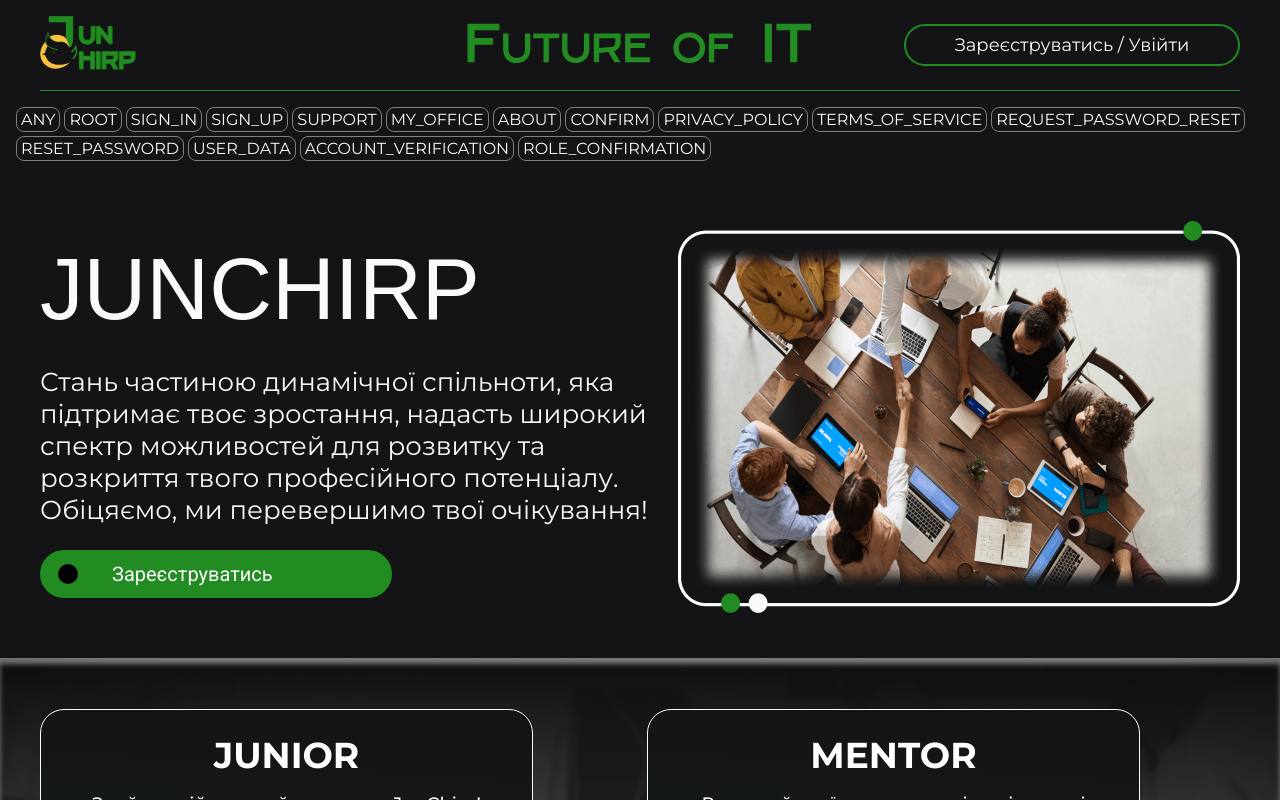
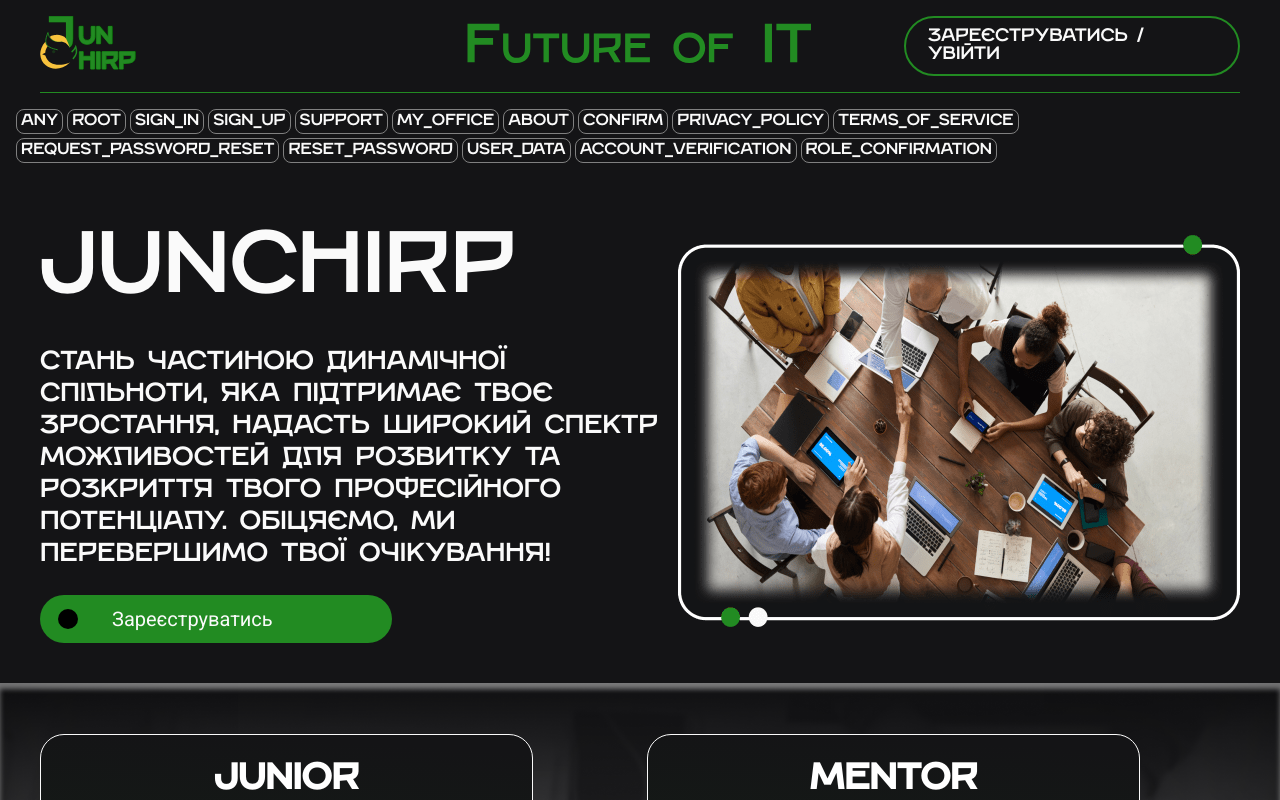
Before and after one commit to VitalikN/jun-chirp, a Next.js app: page / in a window 1280 px wide. Shown: the top 800 px of the page. Built offline with nearby package versions, Linux system fonts and the light colour scheme; no server answers.

Commit message:
add Angry.otf and font Angry for hero title

```diff
--- a/src/app/globals.css
+++ b/src/app/globals.css
@@ -2,6 +2,8 @@
   --font-mono: "Roboto" ui-monospace, Menlo, Monaco, "Cascadia Mono",
     "Segoe UI Mono", "Roboto Mono", "Oxygen Mono", "Ubuntu Monospace",
     "Source Code Pro", "Fira Mono", "Droid Sans Mono", "Courier New", monospace;
+
+
 
   --background-color: #141416;
   --color: #fafafa;
@@ -51,6 +53,13 @@
   }
 } */
 
+@font-face {
+  font-family: "Angry";
+  src: url(../../public/fonts/Angry.otf) format('truetype');
+  font-weight: normal;
+  font-style: normal;
+}
+
 * {
   box-sizing: border-box;
   padding: 0;
--- a/src/app/layout.tsx
+++ b/src/app/layout.tsx
@@ -7,6 +7,11 @@ import ReduxProvider from "@/redux/ReduxProvider/ReduxProvider";
 import Footer from "@/components/Footer/Footer";
 import { Temporary } from "@/components/temporary/temporary";
 import s from '@/sass/layouts/main.module.scss';
+import localFont from "next/font/local";
+
+const angryFont = localFont({
+  src:'../../public/fonts/Angry.otf'
+})
 
 
 
@@ -29,7 +34,7 @@ export default function RootLayout({
 }>) {
   return (
     <html lang="en">
-      <body className={montserrat.className}>
+      <body className={`${angryFont.className} ${montserrat.className}`}>
         <ReduxProvider>
           <Header />
           <Temporary />
```
Also changed, not shown: src/components/home/Hero/Hero.tsx (+11 -3 lines), public/fonts/Angry.otf (added), public/fonts/Angry.ttf (deleted).
